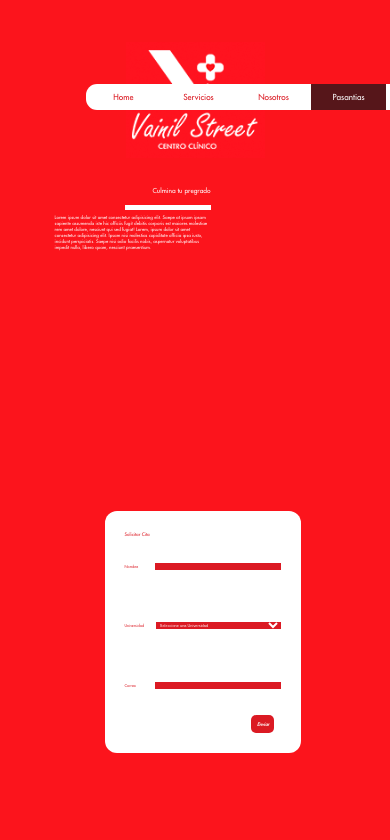
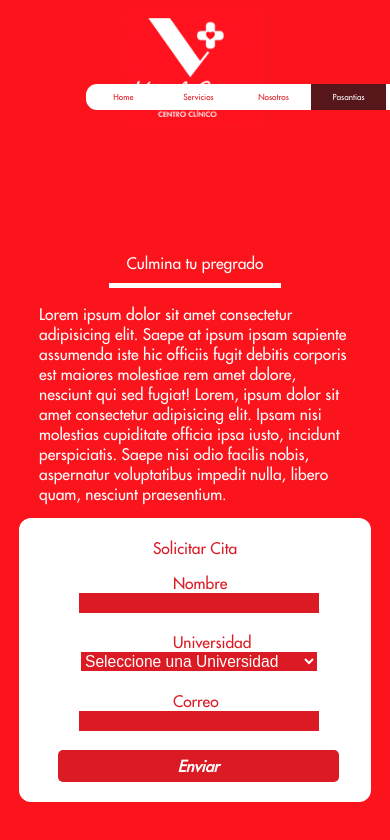
Before and after one commit to MarUser04/clinica-vainil-street, an Angular app: page /pasantias in a window 390 px wide. Shown: the top 840 px of the page. Built offline with nearby package versions, Linux system fonts and the light colour scheme.

Commit message:
Fix internship styles. Delete absolute positioning in container_background to allow responsive without positioning. Home fixed with this issue.

```diff
--- a/src/app/components/background/background.component.html
+++ b/src/app/components/background/background.component.html
@@ -1,5 +1,6 @@
 <div class="containerMain" [ngStyle]="{ 'background-color': backgroundColor }">
     <div class="container__background">
+        <div class="logo-container">
             <img
                 [src]="
                     backgroundColor == '#fc141c'
@@ -9,6 +10,7 @@
                 alt=""
                 class="homeLogo"
             />
+        </div>
         <div
             class="circle-1"
             [ngStyle]="{
--- a/src/app/components/background/background.component.scss
+++ b/src/app/components/background/background.component.scss
@@ -89,7 +89,9 @@
       left: 0;
       width: 75%;
       margin: auto;
-      top: 20%;
+      position: relative;
+      top: 0;
+      padding: 10px 0;
     }
   }
 
@@ -119,6 +121,11 @@
   }
 }
 
+.logo-container {
+  text-align: center;
+  padding: 10px 0;
+}
+
 .homeLogo {
   position: absolute;
   top: 5%;
@@ -126,10 +133,7 @@
   height: 22%;
 
   @media screen and (max-width: $customBreakpoint) {
-    height: auto;
-    left: 0;
-    right: 0;
-    margin: auto;
+    position: initial;
   }
 }
 
--- a/src/app/components/home/home.component.scss
+++ b/src/app/components/home/home.component.scss
@@ -74,9 +74,9 @@
   @media screen and (max-width: $customBreakpoint) {
     left: 0;
     right: 0;
-    margin: auto;
+    margin: 10px auto;
     width: 75%;
-    top: 25%;
+    position: relative;
   }
 }
 
@@ -139,10 +139,10 @@
   @media screen and (max-width: $customBreakpoint) {
     left: 0;
     right: 0;
-    margin: auto;
+    margin: 10px auto;
     width: 75%;
     flex-direction: column;
     font-size: 4vw;
-    top: 45%;
+    position: relative;
   }
 }
--- a/src/app/components/internship/internship.component.scss
+++ b/src/app/components/internship/internship.component.scss
@@ -1,3 +1,5 @@
+@import './../../../vars';
+
 .intershipInfo {
   position: absolute;
   display: flex;
@@ -16,10 +18,27 @@
     padding-bottom: 10px;
     width: 55%;
     font-size: 1.7vw;
+
+    @media screen and (max-width: $customBreakpoint) {
+      text-align: center;
+    }
   }
 
   &__description {
     font-size: 1.2vw;
+  }
+
+  @media screen and (max-width: $customBreakpoint) {
+    top: 30%;
+    left: 0;
+    right: 0;
+    margin: auto;
+    width: 80%;
+    align-items: center;
+
+    & * {
+      font-size: 4vw;
+    }
   }
 }
 
@@ -60,8 +79,16 @@
       resize: none;
     }
 
+    & p {
+      margin-bottom: 0;
+    }
+
     &__text {
       width: 15%;
+    }
+
+    @media screen and (max-width: $customBreakpoint) {
+      flex-direction: column;
     }
   }
 
@@ -82,12 +109,35 @@
     &:hover {
       cursor: pointer;
     }
+
+    @media screen and (max-width: $customBreakpoint) {
+      margin-top: 15px;
+      display: block;
+      width: 90%;
+    }
+  }
+
+  @media screen and (max-width: $customBreakpoint) {
+    bottom: 5%;
+    left: 0;
+    right: 0;
+    margin: auto;
+    width: 80%;
+    align-items: center;
+
+    & * {
+      font-size: 4vw !important;
+    }
   }
 }
 
 select {
   width: 80%;
   margin-left: 8px;
+
+  @media screen and (min-width: $customBreakpoint) {
+    margin-left: 0;
+  }
 }
 
 input[type='text'],
--- a/src/styles.scss
+++ b/src/styles.scss
@@ -35,6 +35,7 @@ body {
 
   @media screen and (max-width: $customBreakpoint) {
     overflow-y: scroll;
+    position: relative;
   }
 }
 
```
Lines whose indentation alone changed are shown as unchanged.
